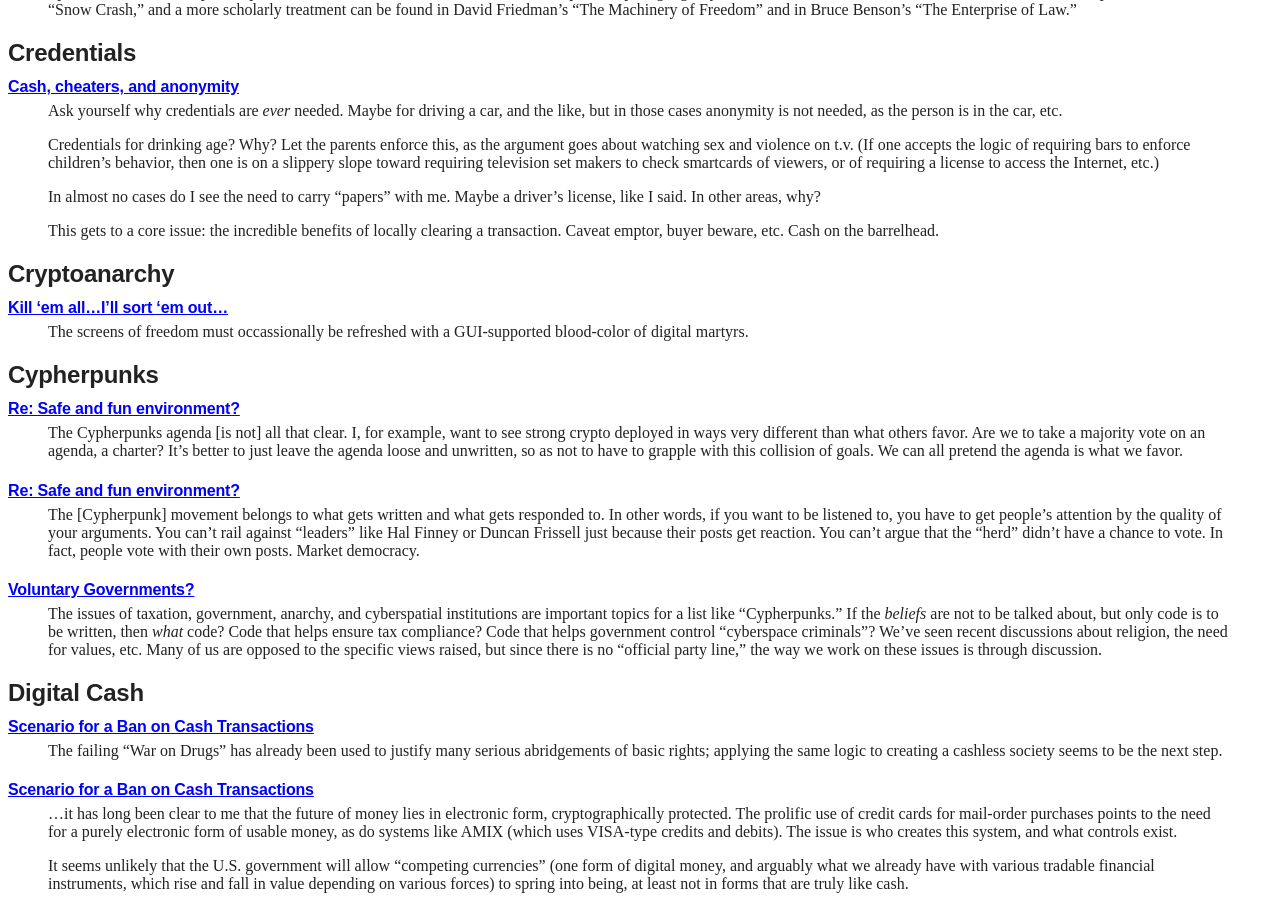
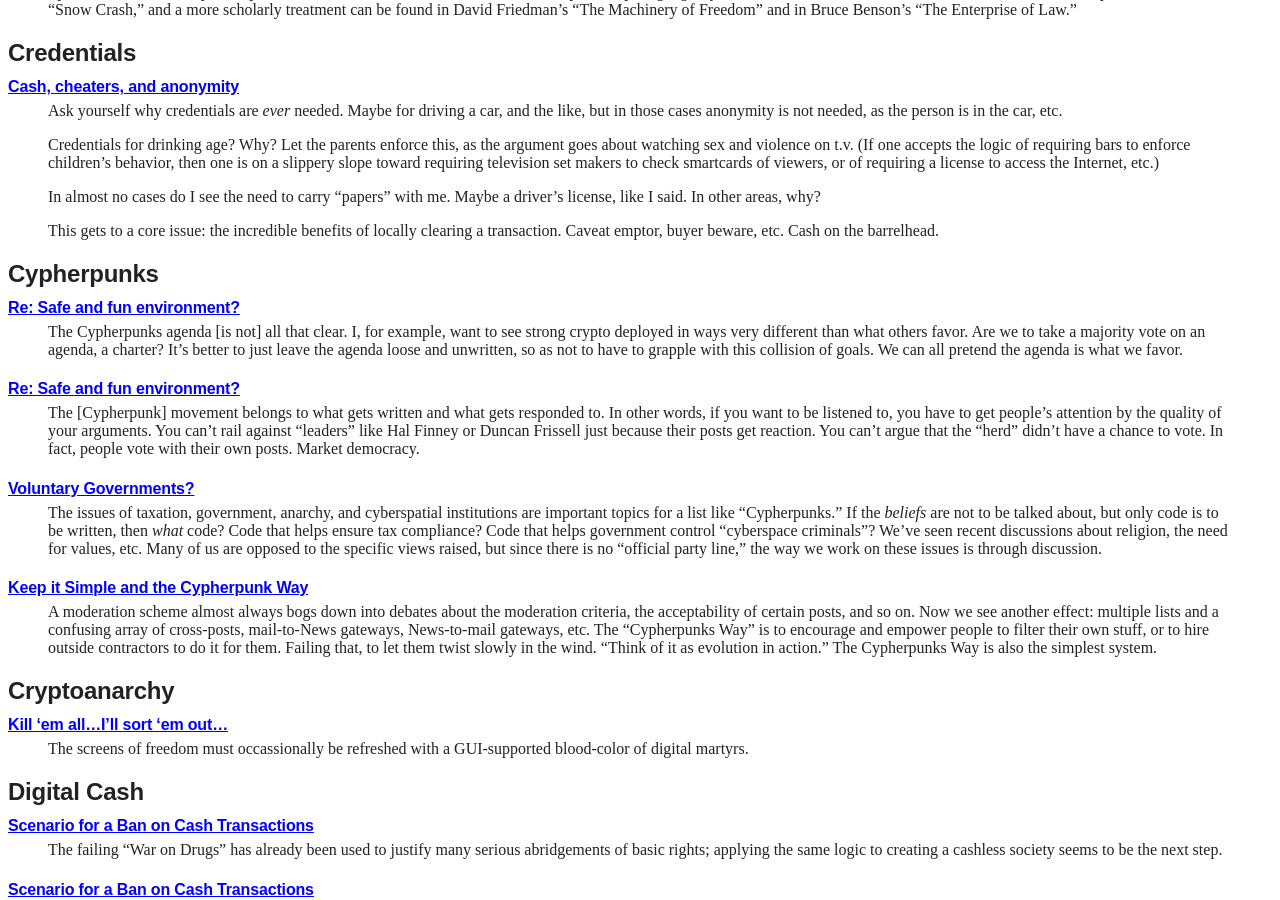
Before and after one commit to wakgill/deryk, a Jekyll site: the page built from tcm.md, in a window 1280 px wide and 900 px high, scrolled down 3008 px. Built offline with Jekyll 4.4.1, drawn with Linux system fonts in a browser that asks for light colours.

Commit message:
Update tcm.md

```diff
--- a/tcm.md
+++ b/tcm.md
@@ -204,12 +204,6 @@ driver's license, like I said. In other areas, why?
 >This gets to a core issue: the incredible benefits of locally clearing a
 transaction. Caveat emptor, buyer beware, etc. Cash on the barrelhead.
 
-## Cryptoanarchy
-
-#### [Kill ‘em all…I’ll sort ‘em out…](http://mailing-list-archive.cryptoanarchy.wiki/archive/1998/03/145978eb33c10a5e299faa7c08f939df2eac830540f5b9df9227d29961fca1e8/)
-
->The screens of freedom must occassionally be refreshed with a GUI-supported blood-color of digital martyrs.
-
 ## Cypherpunks
 
 #### [Re: Safe and fun environment?](http://mailing-list-archive.cryptoanarchy.wiki/archive/1993/10/a1934717cfda007cf90bac79ed0548170f562ad099881014f13b5adcf0301dda/)
@@ -230,6 +224,16 @@ Code that helps government control "cyberspace criminals"? We've seen
 recent discussions about religion, the need for values, etc. Many of us are
 opposed to the specific views raised, but since there is no "official party
 line," the way we work on these issues is through discussion.
+
+#### [Keep it Simple and the Cypherpunk Way](http://mailing-list-archive.cryptoanarchy.wiki/archive/1997/02/4237940dbb537242686c30be9bc549f2ec751e342607cc0c8b75ad30138c82a8/)
+
+>A moderation scheme almost always bogs down into debates about the moderation criteria, the acceptability of certain posts, and so on. Now we see another effect: multiple lists and a confusing array of cross-posts, mail-to-News gateways, News-to-mail gateways, etc. The "Cypherpunks Way" is to encourage and empower people to filter their own stuff, or to hire outside contractors to do it for them. Failing that, to let them twist slowly in the wind. "Think of it as evolution in action.” The Cypherpunks Way is also the simplest system.
+
+## Cryptoanarchy
+
+#### [Kill ‘em all…I’ll sort ‘em out…](http://mailing-list-archive.cryptoanarchy.wiki/archive/1998/03/145978eb33c10a5e299faa7c08f939df2eac830540f5b9df9227d29961fca1e8/)
+
+>The screens of freedom must occassionally be refreshed with a GUI-supported blood-color of digital martyrs.
 
 ## Digital Cash
 
```
